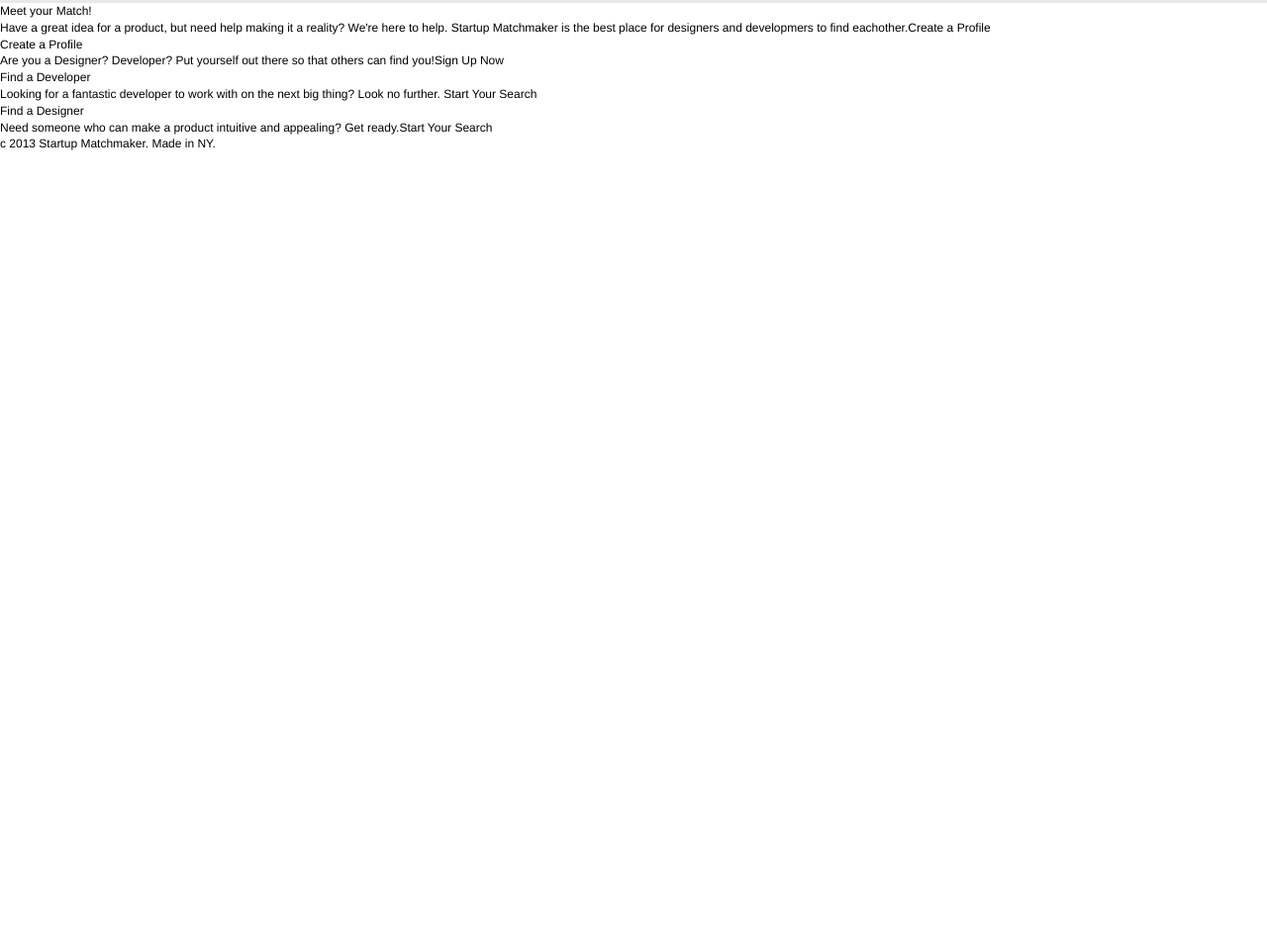
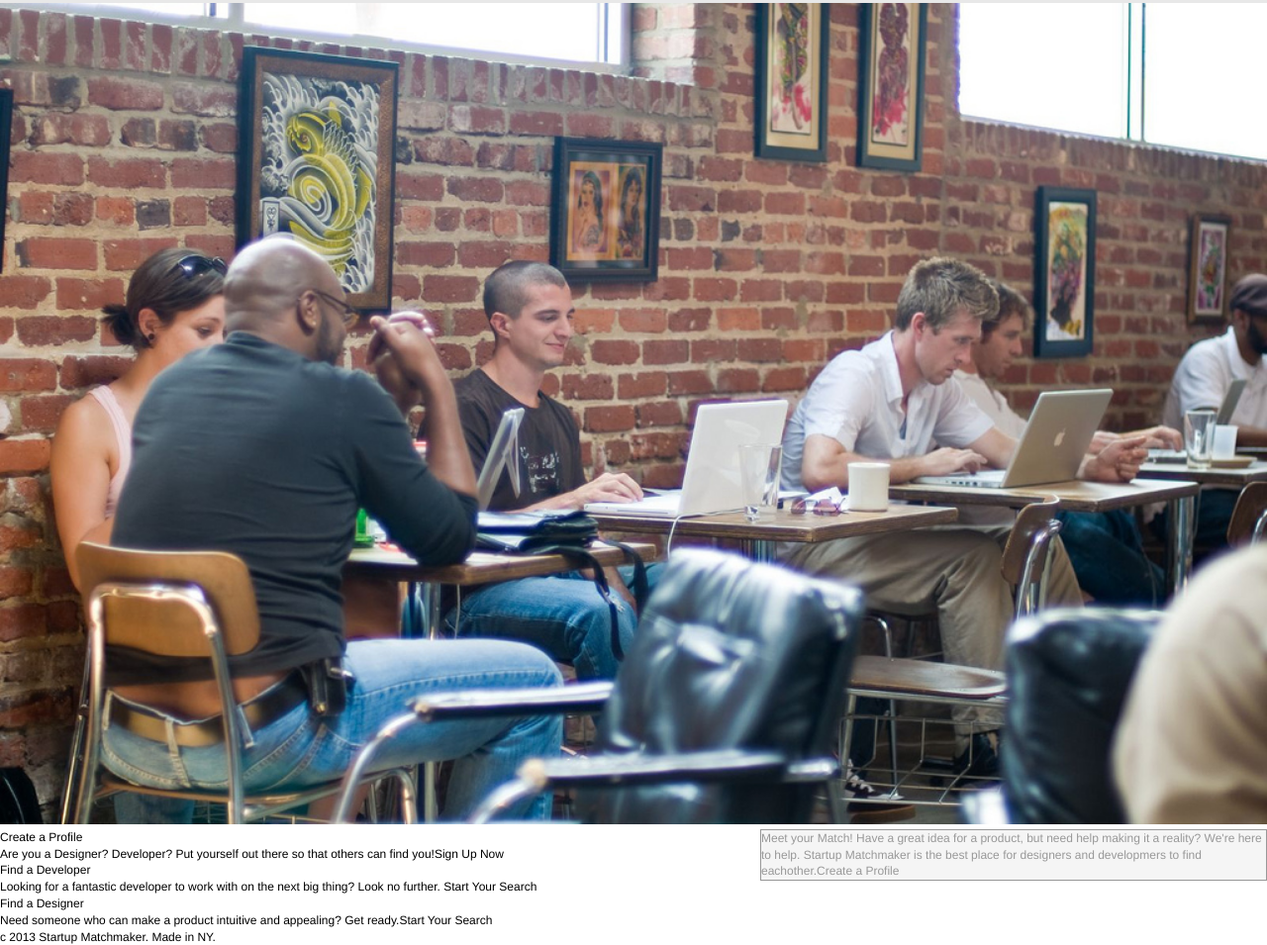
Before and after one commit to hoarh/startup_matchmaker, a plain HTML site: page index.html in a window 1280 px wide. Shown: the part 152-1107 px from the top of the page at 99% size. Before the commit the page ends 800 px from the top, so only its background shows below. Drawn offline with nearby package versions, Linux system fonts and the light colour scheme; a script that the page names is missing.

Commit message:
Began Formatting Image

```diff
--- a/css/style.css
+++ b/css/style.css
@@ -101,7 +101,17 @@ span.underline {
      border-bottom: 5px solid yellow;
 }
 
-p.seethru {}
+img {
+     width: 100%;
+}
+
+p.seethru {
+     border: 1px solid black;
+     background-color: #E8E8E8;
+     opacity: 0.4;
+     width: 40%;
+     float: right;
+}
 
 /******************************************
 /* LAYOUT
--- a/index.html
+++ b/index.html
@@ -30,7 +30,9 @@
 		<main>
 			<h2>Because two brains <span class="strikethrough">taste</span><span class="underline">are</span> better than one.</h2>
 
-			<p class="seethru"><h3>Meet your Match!</h3> Have a great idea for a product, but need help making it a reality? We're here to help. Startup Matchmaker is the best place for designers and developmers to find eachother.<span>Create a Profile</span></p>
+			<img src="images/coworking.jpg">
+
+			<p class="seethru">Meet your Match! Have a great idea for a product, but need help making it a reality? We're here to help. Startup Matchmaker is the best place for designers and developmers to find eachother.<span>Create a Profile</span></p>
 
 			<p><h3>Create a Profile</h3> Are you a Designer? Developer? Put yourself out there so that others can find you!<span>Sign Up Now</span></p>
 
```
